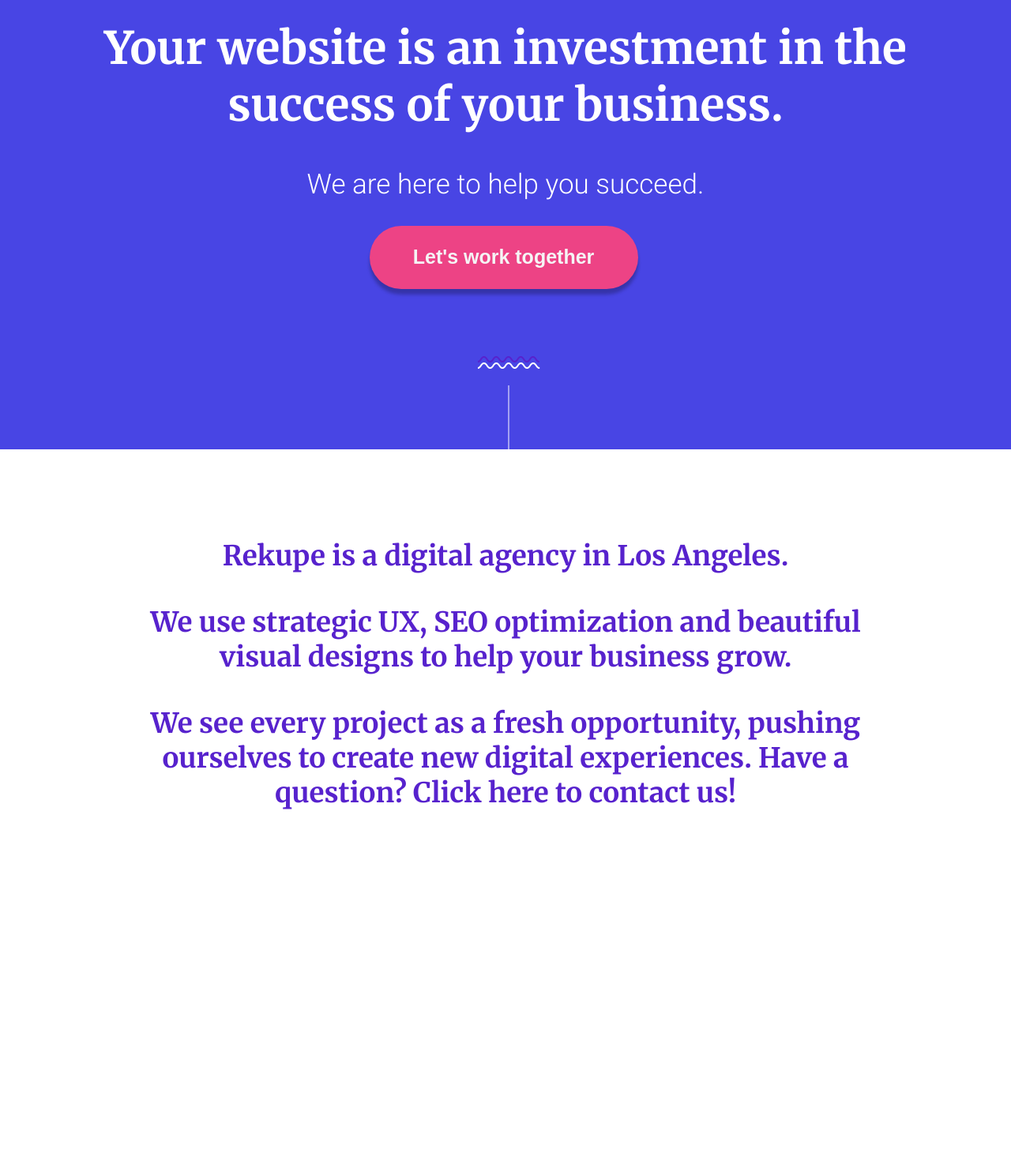
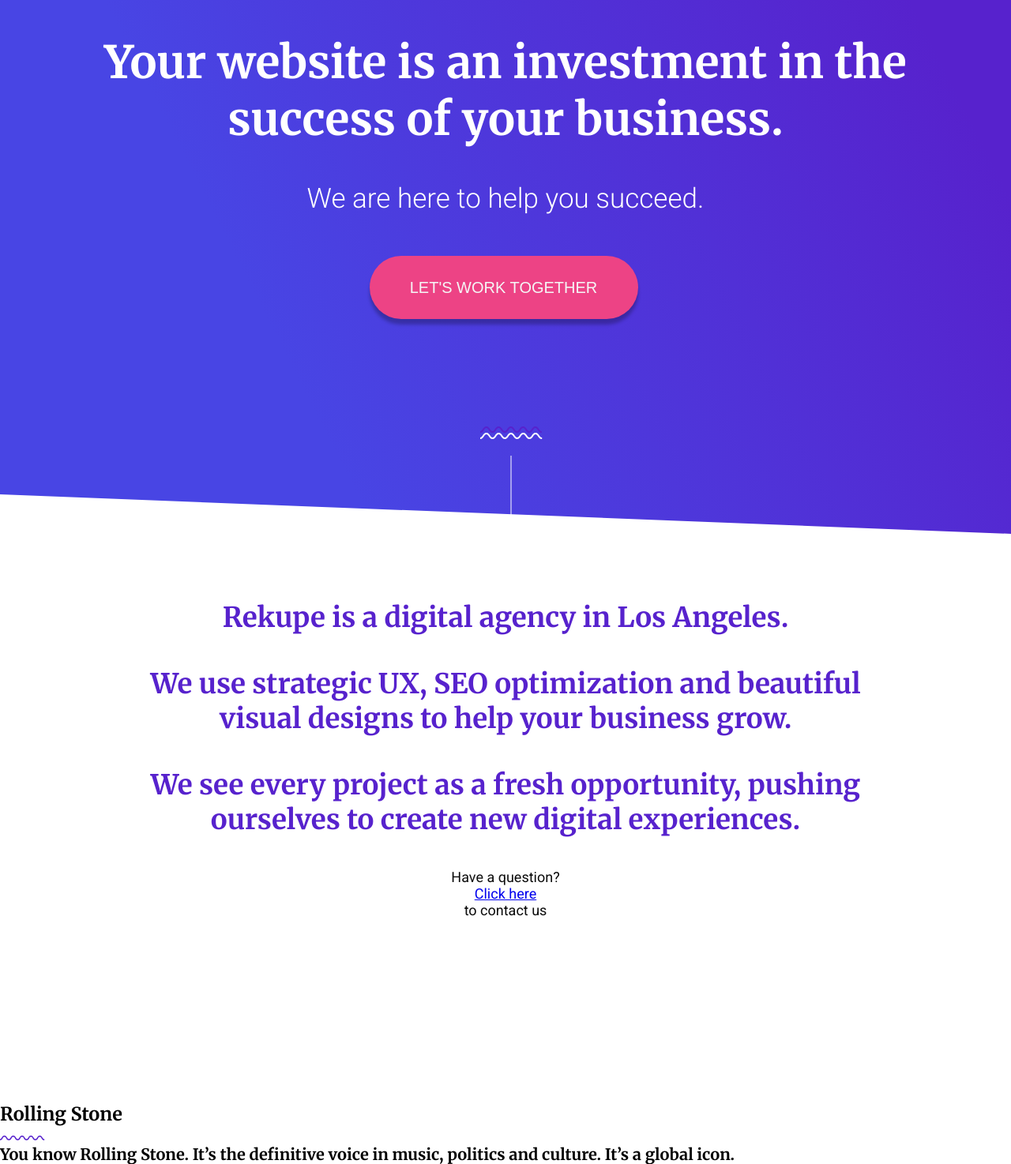
Before and after one commit to LilianBrombacher/frontend-html-css-concept-opdracht, a plain HTML site: page index.html in a window 1280 px wide. Shown: the part 151-1625 px from the top of the page at 79% size. Before the commit the page ends 1440 px from the top, so only its background shows below. Drawn offline with Linux system fonts and the light colour scheme.

Commit message:
begonnen aan main

```diff
--- a/index.html
+++ b/index.html
@@ -17,7 +17,7 @@
         <div class="inner-content__text">
             <h1 class="inner-content__text">Your website is an investment in the success of your business.</h1>
             <p class="inner-content__text">We are here to help you succeed.</p>
-            <button type="button"><strong>Let's work together</strong></button>
+            <button type="button">Let's work together</button>
         </div>
 
         <div class="header__squiggle">
@@ -25,17 +25,30 @@
             <img src="assets/squiggle_line_stripe.svg" alt="decoratie line">
         </div>
     </div>
+    <div class="figure"></div>
 </header>
+
 <main>
     <div class="outer-introduction-container">
         <article class="inner-introduction-container">
-            <h2 class="1">Rekupe is a digital agency in Los Angeles.</h2>
-            <h2 class="2">We use strategic UX, SEO optimization and beautiful visual designs to
-            help your business grow.</h2>
-            <h2 class="3">We see every project as a fresh opportunity, pushing ourselves to create new digital
-            experiences. Have a question? Click here to contact us!</h2>
+            <h2 class="introduction_1">Rekupe is a digital agency in Los Angeles.</h2>
+            <h2 class="introduction_2">We use strategic UX, SEO optimization and beautiful visual designs to
+                help your business grow.</h2>
+            <h2 class="introduction_3">We see every project as a fresh opportunity, pushing ourselves to create new
+                digital
+                experiences.</h2>
+            <h2 class="introduction_4">Have a question? <a href="#form">Click here</a> to contact us
+            </h2>
         </article>
     </div>
+    <section class="">
+        <article class="inner-content-container__main">
+            <h3>Rolling Stone</h3>
+            <img src="assets/squiggle_line.svg" alt="decoratie wave">
+            <h4>You know Rolling Stone. It’s the definitive voice in music, politics and culture. It’s a global
+                icon.</h4>
+        </article>
+    </section>
 
 </main>
 </body>
--- a/styles/styles.css
+++ b/styles/styles.css
@@ -58,9 +58,11 @@ h1, h2, h3, h4, h5, h6 {
     flex-direction: column;
     justify-content: center;
     width: 100%;
-    height: 90vh;
     flex-shrink: 1;
     flex-grow: 0;
+    position: relative;
+    background: rgb(72,69,228);
+    background: linear-gradient(63deg, rgba(72,69,228,1) 28%, rgba(87,34,205,1) 88%);
 }
 .inner-content-container {
     /*border: red 2px solid;*/
@@ -71,8 +73,8 @@ h1, h2, h3, h4, h5, h6 {
     padding-top: 50px;
     padding-bottom: 200px;
     width: 1050px;
-    column-gap: 40px;
-    position: relative;
+    column-gap: 0;
+    /*position: relative;*/
     flex-grow: 0;
     flex-shrink: 1;
 }
@@ -92,15 +94,15 @@ button {
     padding: 23px 32px;
     color: whitesmoke;
     border: transparent;
-    margin-top: 10px;
+    margin-top: 30px;
     margin-left: -5px;
     border-radius: 50px;
     outline: transparent;
     width: 340px;
     height: 80px;
     align-self: center;
-    font-size: 25px;
-    font-weight: 200;
+    font-size: 20px;
+    text-transform: uppercase;
     box-shadow: 0 7px 4px rgba(0, 0, 0, 0.26);
 
 }
@@ -155,8 +157,15 @@ p {
     display: flex;
     flex-direction: column;
     position: absolute;
-    bottom: 0.1px;
-    left: 490px;
+    bottom: 0;
+    left: 47.5%;
+}
+.figure {
+    width: 0;
+    height: 0;
+    border-left: 0 solid transparent;
+    border-right: 100vw solid transparent;
+    border-bottom: 50px solid white;
 
 }
 /* --------------- 4.2 Introduction ------------------- */
@@ -192,6 +201,13 @@ h2 {
     color: var(--primary);
     padding: 20px;
     font-size: 35px;
+}
+
+.introduction_4 {
+    font-family: Roboto, Arial, Helvetica, sans-serif;
+    font-weight: 400;
+    font-size: 18px;
+    color: var(--text-dark);
 
 }
 /* ------------------------------- 5. Media Queries -------------------------------- */
```
